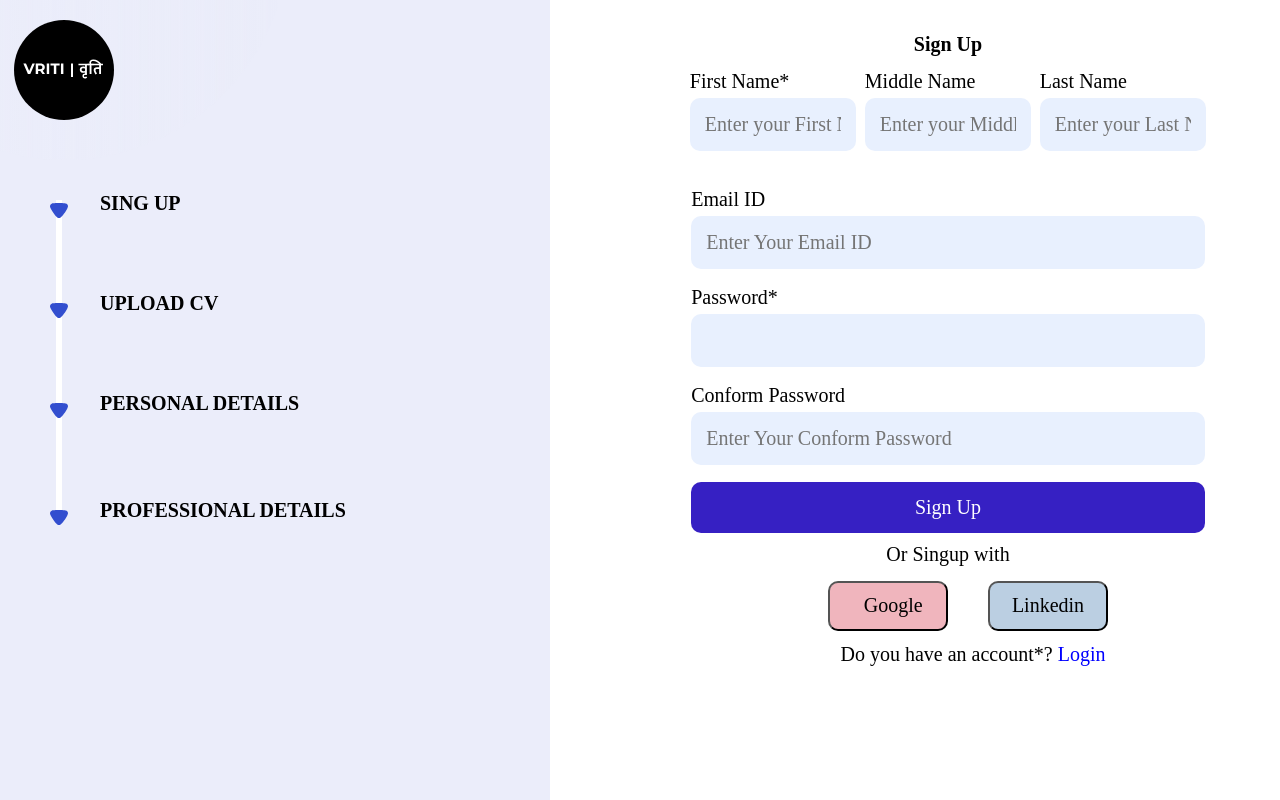
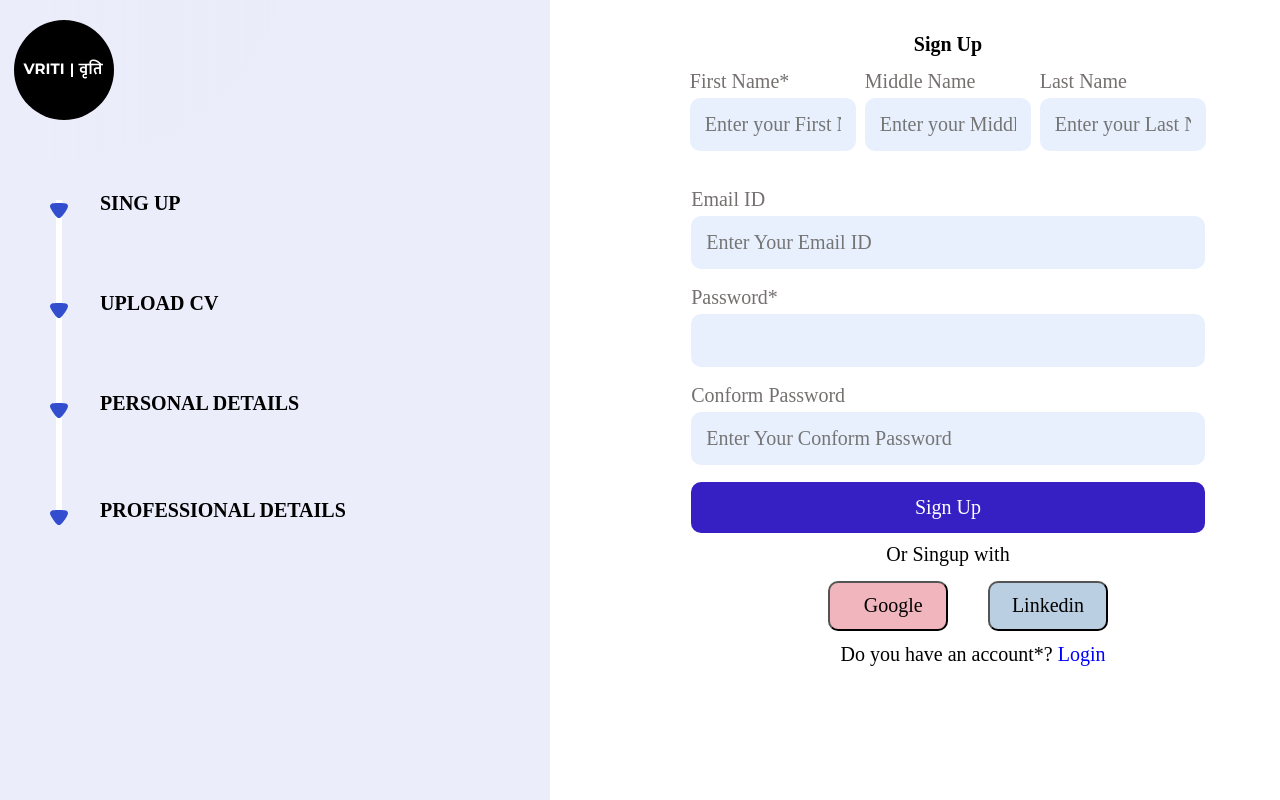
Before and after one commit to 783Pankaj/sing-up-vriti, a React (Create React App) app: page / in a window 1280 px wide. Shown: the top 800 px of the page. Built offline with nearby package versions, Linux system fonts and the light colour scheme.

Commit message:
2-aug-work

```diff
--- a/src/components/LeftSideImage.css
+++ b/src/components/LeftSideImage.css
@@ -24,6 +24,7 @@
     top: -25px;
     left: 50px;
     width: max-content;
+    color: black;
 }
 
 .vector-img-two{
@@ -38,6 +39,7 @@
     top: -25px;
     left: 50px;
     width: max-content;
+    color: black;
 }
 
 .vector-img-three{
@@ -52,6 +54,7 @@
     top: -25px;
     left: 50px;
     width: max-content;
+    color: black;
 }
 
 .vector-img-four{
@@ -59,6 +62,7 @@
     top: 507px;
     left: 50px;
     z-index: 2;
+
 }
 
 .vector-img-four h2{
@@ -66,6 +70,7 @@
     top: -25px;
     left: 50px;
     width: max-content;
+    color: black;
 }
 
 .line{
--- a/src/components/singup.css
+++ b/src/components/singup.css
@@ -2,6 +2,7 @@
   box-sizing: border-box;
   font-family: Nunito Sans!important;
   font-size: 20px;
+
 }
 .vritiLogo img{
   width: 100%;
@@ -29,6 +30,7 @@ form{
   margin-bottom: 15px;
   text-align: start;
 font-size: 15px;
+color: rgb(117, 112, 112);
 }
 .signupbtn {
   color: white;
@@ -55,12 +57,14 @@ button:hover {
     position: relative;
     /* bottom: 40px;
     left: 130px; */
+
 }
 .first_row, .second_row, .third_row, .fourth_row{
   display: block;
   position: relative;
   margin-bottom: 15px;
   font-size: 15px;
+  color: rgb(117, 112, 112);
 }
 
 .labal-email{
```
